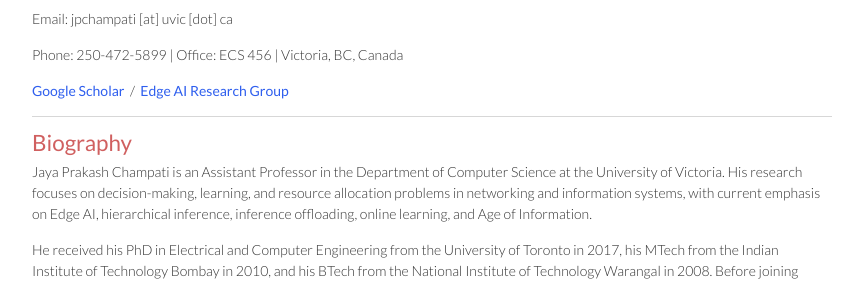
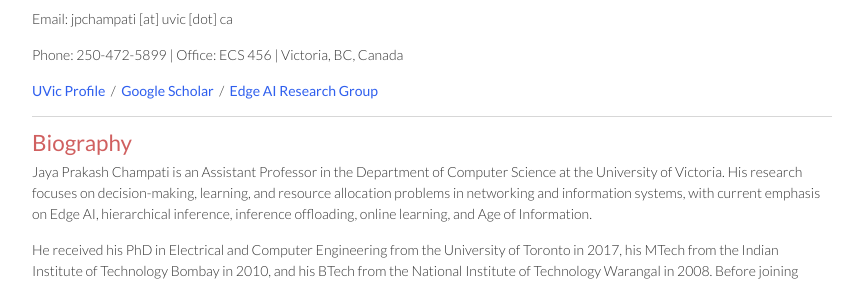
Before and after one commit to jpchampati/Website, a Jekyll site: the page index.html, which Jekyll copies as it is, in a window 1280 px wide. Shown: the part 318-599 px from the top of the page, without its empty margins (208-1067 px from the left). Built offline with Jekyll 4.4.1, drawn with Linux system fonts in a browser that asks for light colours; nearby versions of some CDN libraries.

Commit message:
Add UVic profile link to homepage

```diff
--- a/index.html
+++ b/index.html
@@ -36,6 +36,8 @@
           <p>Email: jpchampati [at] uvic [dot] ca</p>
           <p>Phone: 250-472-5899 | Office: ECS 456 | Victoria, BC, Canada</p>
           <p>
+            <a href="https://www.uvic.ca/ecs/computerscience/faculty-staff/faculty/champati-jaya-prakash.php" target="_blank" rel="noopener">UVic Profile</a>
+            &nbsp;/&nbsp;
             <a href="https://scholar.google.com/citations?user=9zjERPkAAAAJ&hl=en" target="_blank" rel="noopener">Google Scholar</a>
             &nbsp;/&nbsp;
             <a href="lab.html">Edge AI Research Group</a>
```
